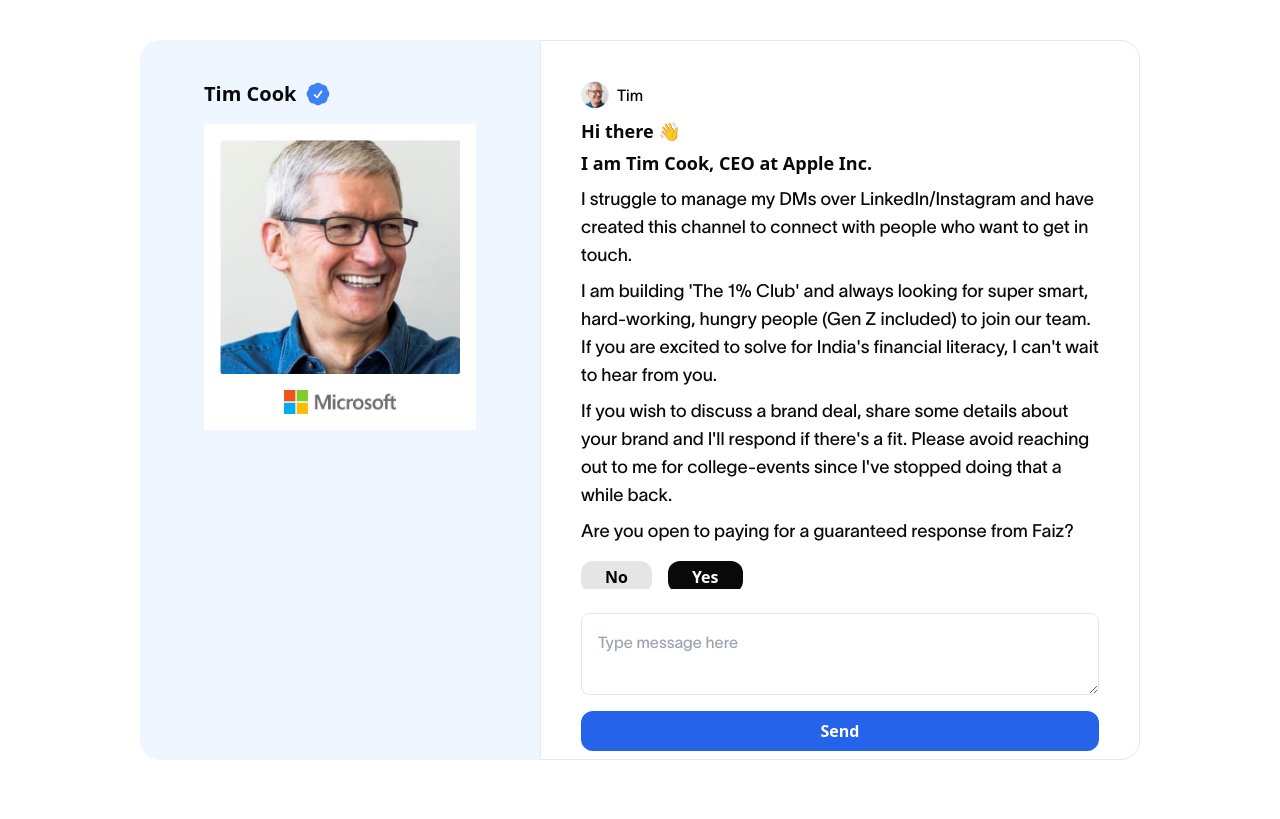
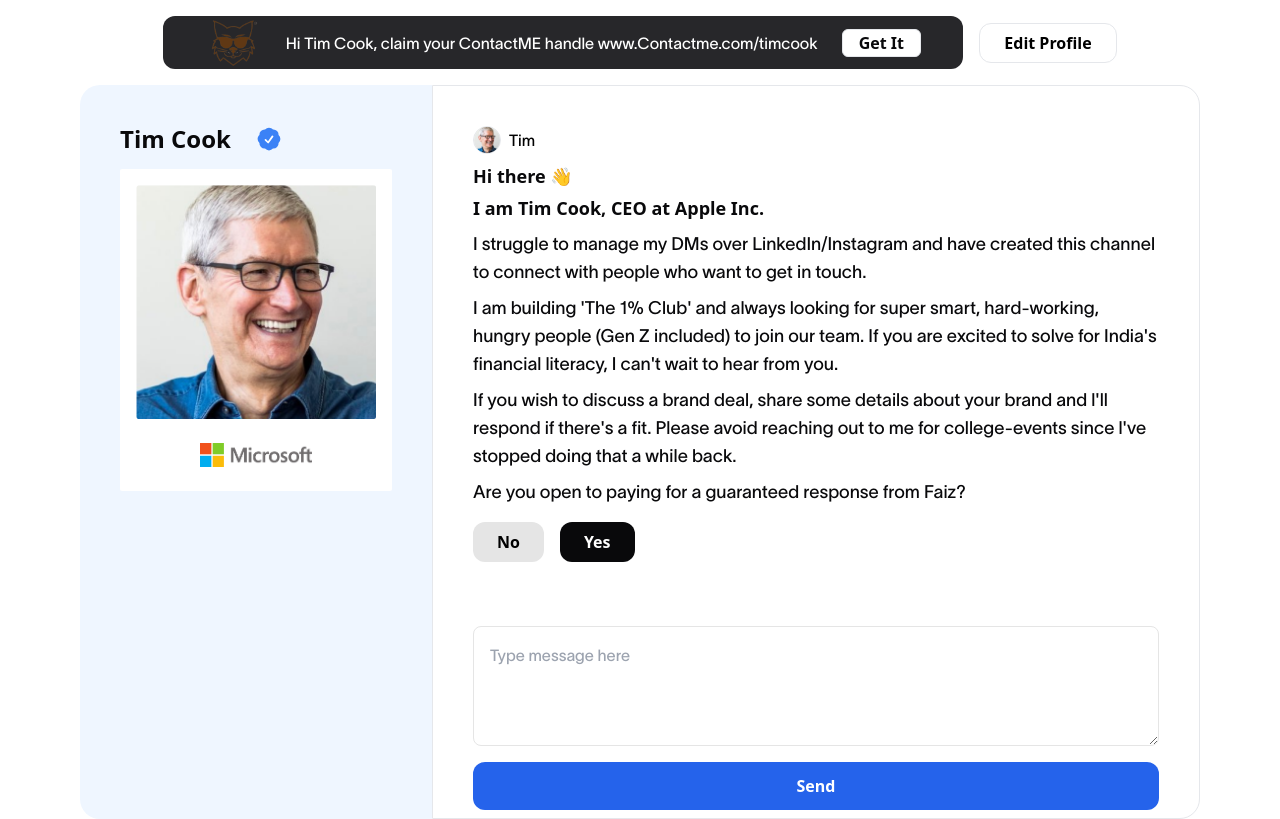
Before and after one commit to biomathcode/lynx-bot, a React (Vite) app: page / in a window 1280 px wide. Built offline with nearby package versions, Linux system fonts and the light colour scheme; a web font is replaced by a local one.

Commit message:
added: header

```diff
--- a/src/App.tsx
+++ b/src/App.tsx
@@ -1,5 +1,6 @@
 import Avatar from "./components/avatar";
 import ChatBox from "./components/chatbox";
+import Header from "./components/header";
 import { CheckMarkIcon } from "./components/icons";
 import PersonCard from "./components/personcard";
 import QuestionBox from "./components/questionbox";
@@ -21,11 +22,13 @@
     user = userPersonalJson[0];
   }
   return (
-    <main className="  relative flex justify-center h-screen w-screen items-center max-h-screen container mx-auto py-10 px-10 ">
+    <main className="   flex flex-col  h-screen w-screen items-center max-h-screen container mx-auto py-4 px-10 gap-4  ">
       {/* <div className="   flex  h-full  flex-row items-center justify-center  "> */}
-      <div className=" rounded-s-[20px] w-4/12 h-full   bg-background-header    lg:h-full   max-lg:justify-start   justify-center items-start flex p-10">
+      <Header />
+      <div className="flex flex-row justify-center h-full">
+        <div className=" rounded-s-[20px] w-4/12 max-w-[410px] h-full   bg-background-header    lg:h-full   max-lg:justify-start   justify-center items-start flex p-10">
           <div className=" flex flex-col gap-4 ">
-          <div className="flex gap-2 items-center">
+            <div className="flex gap-6 items-center">
               <Text as="h1">{user.firstName + " " + user.lastName}</Text>
               <CheckMarkIcon />
             </div>
@@ -33,7 +36,7 @@
           </div>
         </div>
 
-      <div className=" rounded-e-[20px] w-6/12  flex flex-col justify-between  border h-full   text-left max-w-3xl   gap-4 max-h-full overflow-scroll ">
+        <div className=" rounded-e-[20px] w-full  flex flex-col justify-between  border h-full   text-left max-w-3xl   gap-4 max-h-full overflow-scroll ">
           <div className=" px-10 py-10 flex flex-col gap-2 w-full h-full overflow-scroll ">
             <Avatar name={user.firstName} src={user.imageUrl} />
 
@@ -54,7 +57,7 @@
           <div className="px-10 ">
             <ChatBox />
           </div>
-        {/* </div> */}
+        </div>
       </div>
     </main>
   );
--- a/src/components/button.tsx
+++ b/src/components/button.tsx
@@ -2,18 +2,20 @@
 
 type ButtonProps = {
   children: ReactNode;
-  type: "primary" | "secondary" | "default";
+  type: "primary" | "secondary" | "default" | "outline" | "small";
 };
 
 function Button({ children, type = "default" }: ButtonProps) {
   const buttonStyles = {
-    primary: "h-8  bg-brand-btn text-white",
-    secondary: "h-10 bg-brand-scd-btn text-white w-full",
-    default: " h-8  bg-neutral-200",
+    primary: " px-6 h-10 rounded-xl bg-brand-btn text-white",
+    secondary: " px-6 h-12 rounded-xl bg-brand-scd-btn text-white w-full",
+    default: " px-6 h-10  rounded-xl  bg-neutral-200",
+    outline: " px-6 h-10 rounded-xl  border-[1.25px]  ",
+    small: " px-4 h-7 bg-white border-[1.25px] rounded-md text-brand-btn ",
   };
   return (
     <button
-      className={` text-base rounded-xl px-6 py-4 flex justify-center items-center font-bold     ${buttonStyles[type]}`}
+      className={` text-base   flex-nowrap   brand-para flex justify-center items-center font-semibold     ${buttonStyles[type]}`}
     >
       {children}
     </button>
--- a/src/components/chatbox.tsx
+++ b/src/components/chatbox.tsx
@@ -9,7 +9,7 @@
         <textarea
           rows={2}
           placeholder="Type message here"
-          className=" p-4  line-clamp-4 border border-brand-border rounded-lg w-full "
+          className=" p-4 h-[120px] line-clamp-4 border border-brand-border rounded-lg w-full "
         />
         <div className="w-full">
           <Button type="secondary">Send</Button>
--- /dev/null
+++ b/src/components/header.tsx
@@ -0,0 +1,19 @@
+import Button from "./button";
+import Text from "./text";
+
+function Header() {
+  return (
+    <div className=" w-full flex gap-4 justify-center items-center ">
+      <div className=" w-8/12 rounded-xl bg-bran-header-bg h-[53px] justify-center items-center flex gap-6 px-6 ">
+        <img src="/images/logo.png" className=" w-14 " />
+        <Text color="white" as="div">
+          Hi Tim Cook, claim your ContactME handle www.Contactme.com/timcook
+        </Text>
+        <Button type="small">Get It</Button>
+      </div>
+      <Button type="outline">Edit Profile</Button>
+    </div>
+  );
+}
+
+export default Header;
--- a/src/components/personcard.tsx
+++ b/src/components/personcard.tsx
@@ -8,7 +8,7 @@
   companyUrl = "/images/microsoft.png",
 }: PersonCard) {
   return (
-    <div className="  flex flex-col justify-center items-center gap-4 p-4 drop-shadow-brand-card w-full  bg-white rounded-sm">
+    <div className="  flex flex-col justify-center items-center gap-6 px-4 pt-4 pb-6 drop-shadow-brand-card w-full  bg-white rounded-sm">
       <img src={imageUrl} className="  w-[240px] h-full rounded-sm" />
 
       <img src={companyUrl} className=" w-[112px] h-[24px] min-h-fit " />
--- a/src/components/text.tsx
+++ b/src/components/text.tsx
@@ -2,19 +2,26 @@
 
 type TextProps = {
   children: ReactNode;
-  as?: "p" | "h3" | "h1";
+  as?: "p" | "h3" | "h1" | "div";
+  color?: "white" | "black";
 };
 
-function Text({ children, as = "p" }: TextProps) {
+function Text({ children, as = "p", color = "black" }: TextProps) {
   const T = as ? as : "p";
   const styles = {
-    h1: "text-xl font-bold ",
-    h3: "text-lg font-bold",
+    h1: "text-2xl font-semibold ",
+    h3: "text-lg font-semibold",
     p: "text-lg ",
+    div: "text-base",
+  };
+
+  const colorType = {
+    white: " text-white",
+    black: " text-brand-blue",
   };
   return (
     <T
-      className={`   leading-brand tracking-brand text-brand-blue ${styles[as]} `}
+      className={`   leading-brand tracking-brand text-brand-blue ${styles[as]} ${colorType[color]} `}
     >
       {children}
     </T>
--- a/tailwind.config.js
+++ b/tailwind.config.js
@@ -8,6 +8,7 @@
         "brand-header-border": "rgba(229, 229, 229, 1)",
         "brand-blue": "rgba(9, 9, 11, 1)",
         "brand-btn": "rgba(9, 9, 11, 1)",
+        "bran-header-bg": "rgba(39, 39, 42, 1)",
 
         "brand-scd-btn": "rgba(37, 99, 235, 1)",
         "brand-border": "rgba(229, 229, 229, 1)",
```
Also changed, not shown: public/images/logo.png (added). Lines whose indentation alone changed are shown as unchanged.
